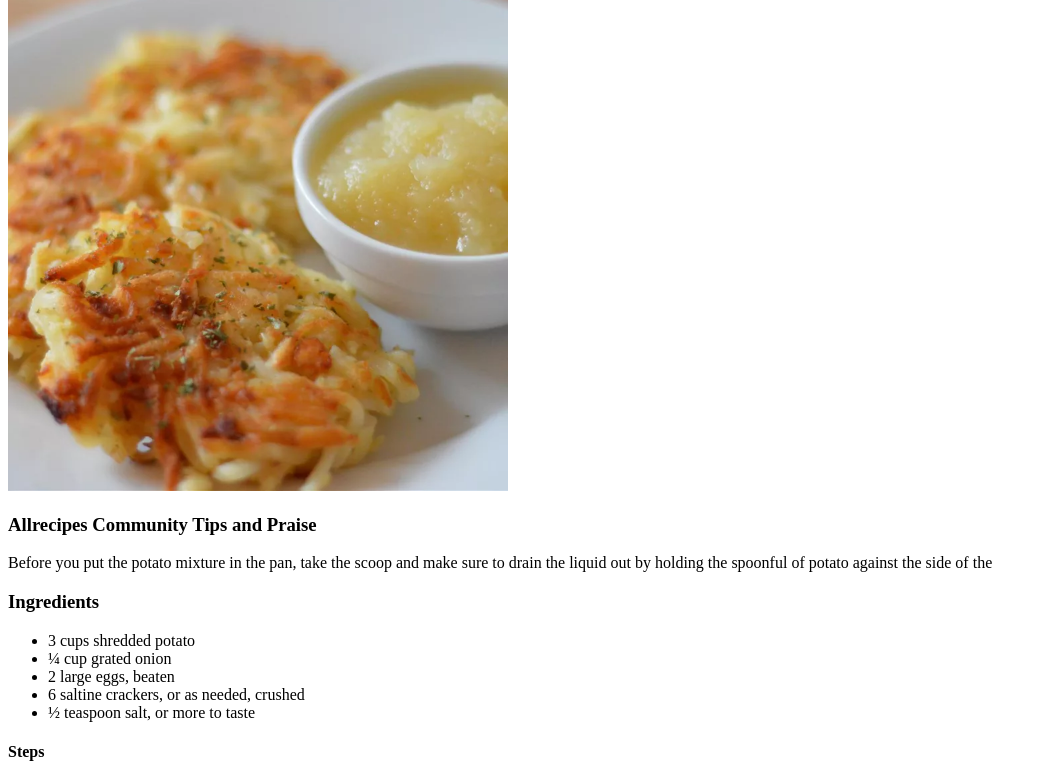
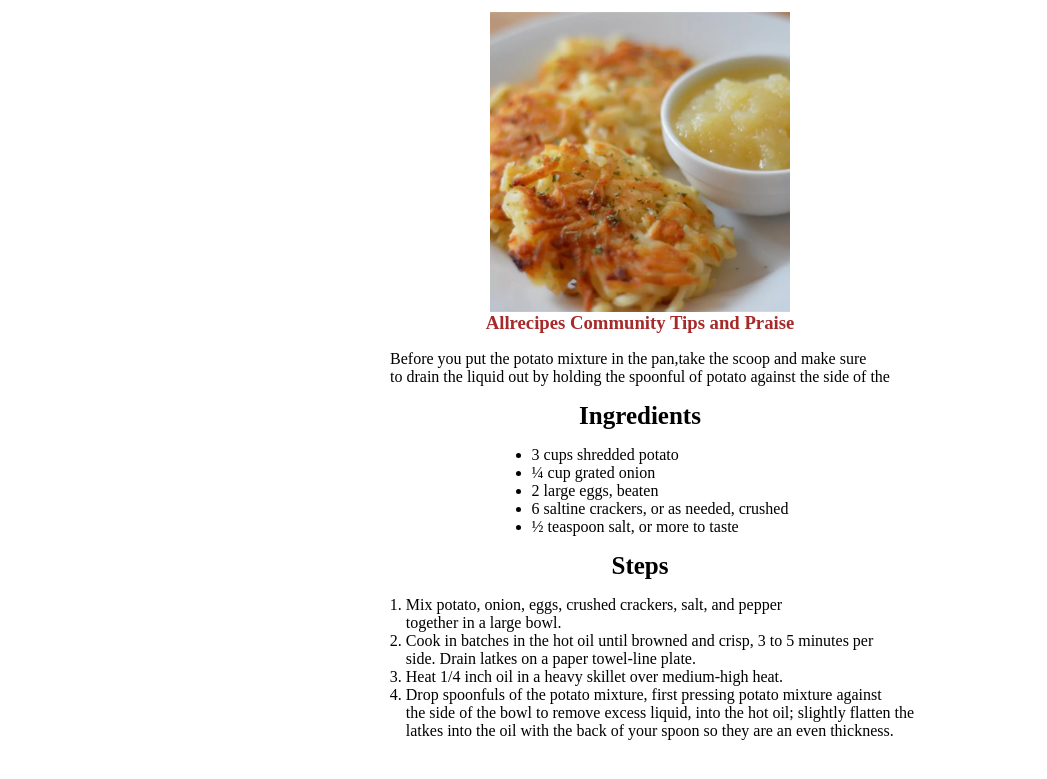
Before and after one commit to Rakeshrocky77/Odin-Recipes1, a plain HTML site: page recipes/moms.html in a window 1280 px wide. Shown: the part 89-868 px from the top of the page, without its empty margins (0-1047 px from the left). Drawn offline with Linux system fonts and the light colour scheme.

Commit message:
complete recipes

```diff
--- a/recipes/moms.html
+++ b/recipes/moms.html
@@ -2,15 +2,16 @@
 <html lang="en">
 <head>
     <title>Odin-reipes</title>
+    <link rel="stylesheet" href="../styles.css">
 </head>
 <body>
     <h1>Mom's Potato Latkes</h1>
+   <div class="container">
+    <img width="300" alt="Mom's Potato Latkes" src="../images/1423828-e7c9604aac204fe8994937e8782d42c8.webp">
+    <h3>Allrecipes Community Tips and Praise</h3>
+    <p>Before you put the potato mixture in the pan,take the scoop and make sure <br>to drain the liquid out by holding the spoonful of potato against the side of the</p>
 
-    <img width="500" alt="Mom's Potato Latkes" src="../images/1423828-e7c9604aac204fe8994937e8782d42c8.webp">
-    <h3>Allrecipes Community Tips and Praise</h3>
-    <p>Before you put the potato mixture in the pan, take the scoop and make sure to drain the liquid out by holding the spoonful of potato against the side of the</p>
-
-    <h3>Ingredients</h3>
+    <h4>Ingredients</h4>
     <ul>
         <li>3 cups shredded potato</li>
         <li>¼ cup grated onion</li>
@@ -21,10 +22,11 @@
 
     <h4>Steps</h4>
     <ol>
-        <li>Mix potato, onion, eggs, crushed crackers, salt, and pepper together in a large bowl.</li>
-        <li>Cook in batches in the hot oil until browned and crisp, 3 to 5 minutes per side. Drain latkes on a paper towel-line plate.</li>
+        <li>Mix potato, onion, eggs, crushed crackers, salt, and pepper<br> together in a large bowl.</li>
+        <li>Cook in batches in the hot oil until browned and crisp, 3 to 5 minutes per <br>side. Drain latkes on a paper towel-line plate.</li>
         <li>Heat 1/4 inch oil in a heavy skillet over medium-high heat.</li>
-        <li>Drop spoonfuls of the potato mixture, first pressing potato mixture against the side of the bowl to remove excess liquid, into the hot oil; slightly flatten the latkes into the oil with the back of your spoon so they are an even thickness.</li>
+        <li>Drop spoonfuls of the potato mixture, first pressing potato mixture against<br> the side of the bowl to remove excess liquid, into the hot oil; slightly flatten the <br> latkes into the oil with the back of your spoon so they are an even thickness.</li>
     </ol>
+ </div>
 </body>
 </html>
--- /dev/null
+++ b/styles.css
@@ -0,0 +1,26 @@
+.container {
+    display: flex;
+    flex-direction: column;
+    justify-content: center;
+    align-items: center;
+}
+
+h1  {
+    text-align: center;
+    font-size: 40px;
+}
+
+h3 {
+    color: brown;
+    margin: 0;
+}
+
+h4 {
+    font-size: 25px;
+    margin: 0;
+}
+a{
+    color: black;
+    font-size: 20px;
+    margin: 10px;
+}
```
Also changed, not shown: index.html (+7 -6 lines), recipes/HamSalad.html (+6 -4 lines), recipes/lasagna.html (+10 -4 lines).
